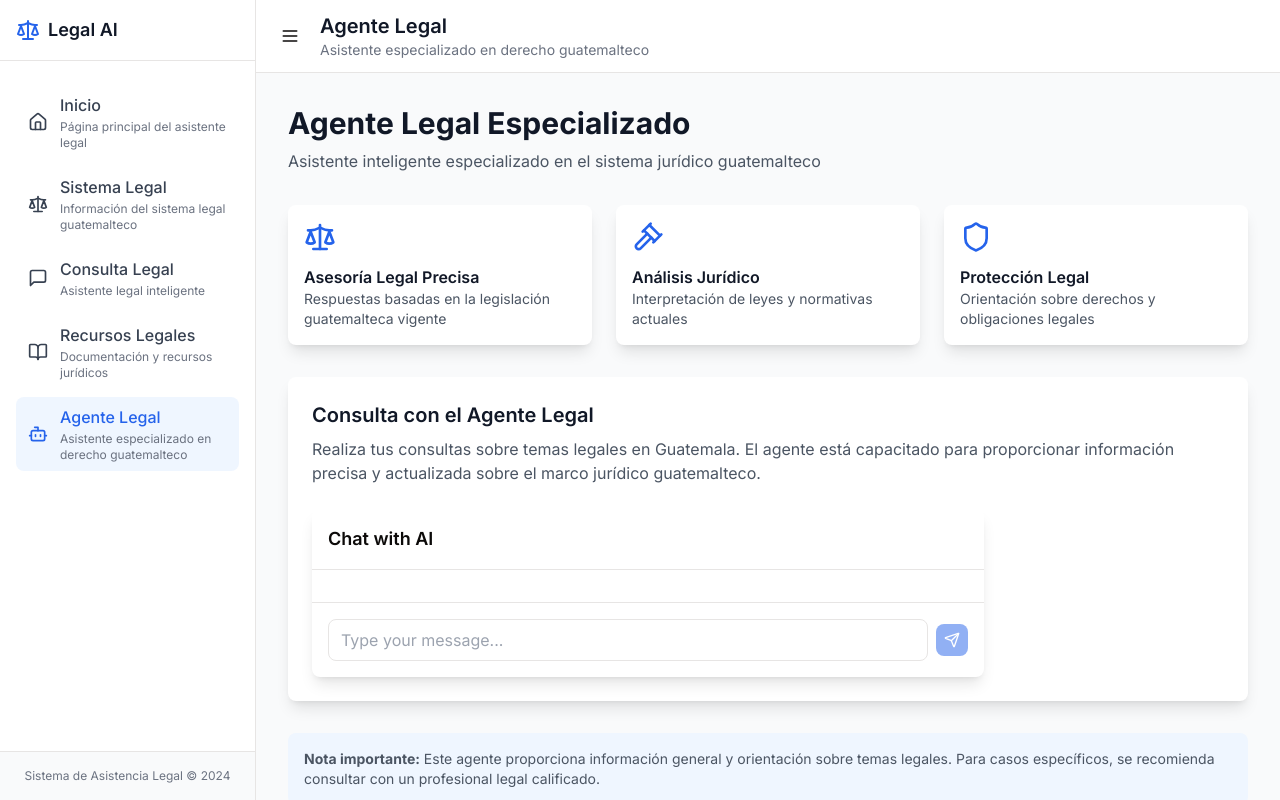
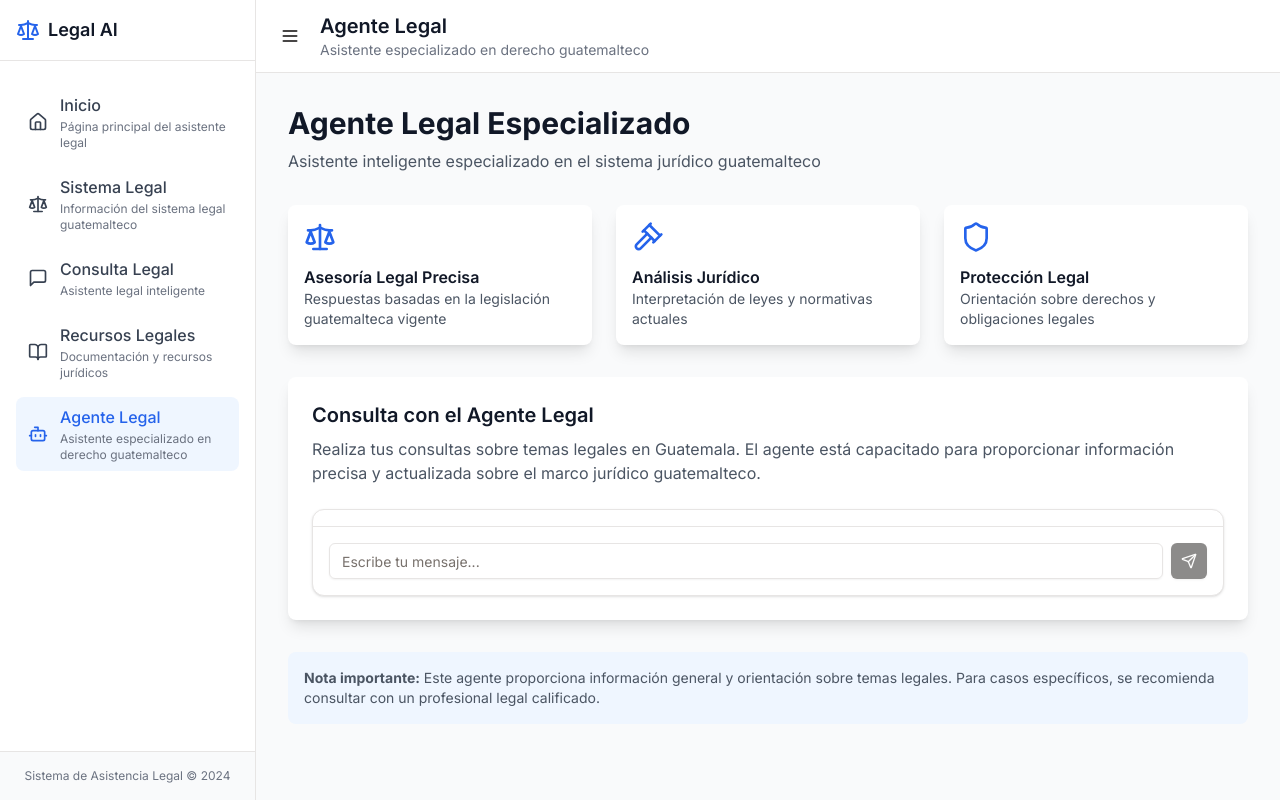
Before and after one commit to kevinArgueta96/legal-ai, a Next.js app: page /agente in a window 1280 px wide. Built offline with nearby package versions, Linux system fonts and the light colour scheme.

Commit message:
Reponse message using an agents with langraph

```diff
--- a/src/app/agente/page.tsx
+++ b/src/app/agente/page.tsx
@@ -54,7 +54,7 @@ export default function AgentePage() {
               marco jurídico guatemalteco.
             </p>
           </div>
-          <ChatWindow endpoint="/api/langchain-pinecone" />
+          <ChatWindow endpoint="/api/langgraph" />
         </div>
 
         {/* Disclaimer */}
--- /dev/null
+++ b/src/app/api/langgraph/route.ts
@@ -0,0 +1,107 @@
+import { NextResponse, NextRequest } from "next/server";
+
+import { Message as VercelChatMessage, StreamingTextResponse } from "ai";
+import { createReactAgent } from "@langchain/langgraph/prebuilt";
+import { ChatOpenAI } from "@langchain/openai";
+
+import {
+  AIMessage,
+  BaseMessage,
+  ChatMessage,
+  HumanMessage,
+  SystemMessage,
+} from "@langchain/core/messages";
+
+import {
+  obtainNegativeValue,
+  obtainPositiveValue,
+  obtainExpensesData,
+  obtainUserName
+ } from "@/utils/tools/initial-tool";
+
+export const runtime = "edge";
+
+const convertVercelMessageToLangChainMessage = (message: VercelChatMessage) => {
+  if (message.role === "user") {
+    return new HumanMessage(message.content);
+  } else if (message.role === "assistant") {
+    return new AIMessage(message.content);
+  } else {
+    return new ChatMessage(message.content, message.role);
+  }
+};
+
+const convertLangChainMessageToVercelMessage = (message: BaseMessage) => {
+  if (message._getType() === "human") {
+    return { content: message.content, role: "user" };
+  } else if (message._getType() === "ai") {
+    return {
+      content: message.content,
+      role: "assistant",
+      tool_calls: (message as AIMessage).tool_calls,
+    };
+  } else {
+    return { content: message.content, role: message._getType() };
+  }
+};
+
+const AGENT_SYSTEM_TEMPLATE = `Eres un agente de IA, el cual recibira instrucciones y respondera
+segun tus intrucciones. Por favor, escribe "Hola" para comenzar.`;
+
+export async function POST(request: NextRequest) {
+  try {
+    const body = await request.json();
+
+    const messages = (body.messages ?? [])
+      .filter(
+        (message: VercelChatMessage) =>
+          message.role === "user" || message.role === "assistant",
+      )
+      .map(convertVercelMessageToLangChainMessage);
+
+
+    const tools = [
+      obtainNegativeValue,
+      obtainPositiveValue,
+      obtainExpensesData,
+      obtainUserName
+    ];
+
+    const chat = new ChatOpenAI({
+      model: "gpt-4o-mini",
+      temperature: 0,
+    });
+
+
+    const agent = createReactAgent({
+      llm: chat,
+      tools,
+      messageModifier: new SystemMessage(AGENT_SYSTEM_TEMPLATE),
+    });
+
+    const eventStream = await agent.streamEvents(
+      { messages },
+      { version: "v2" },
+    );
+
+    const textEncoder = new TextEncoder();
+    const transformStream = new ReadableStream({
+      async start(controller) {
+        for await (const { event, data } of eventStream) {
+          if (event === "on_chat_model_stream") {
+            // Intermediate chat model generations will contain tool calls and no content
+            if (!!data.chunk.content) {
+              controller.enqueue(textEncoder.encode(data.chunk.content));
+            }
+          }
+        }
+        controller.close();
+      },
+    });
+
+    return new StreamingTextResponse(transformStream);
+
+  } catch (error: any) {
+    return NextResponse.json({error: error.message}, {status: error.status ?? 500});
+  }
+}
--- /dev/null
+++ b/src/components/chat/chat-message-bubble.tsx
@@ -0,0 +1,72 @@
+import type { Message } from "ai/react";
+import { cn } from "@/lib/utils";
+import { Card } from "@/components/ui/card";
+import { Bot, User } from "lucide-react";
+
+interface ChatMessageBubbleProps {
+  message: Message;
+  sources?: any[];
+}
+
+export function ChatMessageBubble({ message, sources }: ChatMessageBubbleProps) {
+  const isUser = message.role === "user";
+
+  return (
+    <div className={cn(
+      "flex items-end mb-4",
+      isUser ? "justify-end" : "justify-start"
+    )}>
+      {!isUser && (
+        <div className="flex h-8 w-8 rounded-full bg-gradient-to-r from-violet-500 to-violet-600 items-center justify-center ring-2 ring-violet-500/40 mr-2">
+          <Bot className="h-5 w-5 text-white" />
+        </div>
+      )}
+
+      <div className={cn(
+        "flex flex-col space-y-2 max-w-[85%] md:max-w-[75%]",
+        isUser ? "items-end" : "items-start"
+      )}>
+        <Card className={cn(
+          "px-4 py-3 rounded-2xl shadow-sm",
+          isUser ?
+            "bg-gradient-to-br from-blue-500 to-blue-600 text-white rounded-br-none" :
+            "bg-gray-100 dark:bg-gray-800 rounded-bl-none"
+        )}>
+          <div className="flex flex-col space-y-2">
+            <span className="text-sm whitespace-pre-wrap break-words">
+              {message.content}
+            </span>
+          </div>
+        </Card>
+
+        {sources && sources.length > 0 && (
+          <div className="w-full space-y-2">
+            <div className="text-xs font-medium text-gray-500 dark:text-gray-400">
+              🔍 Sources
+            </div>
+            <div className="bg-gray-50 dark:bg-gray-900/50 rounded-lg p-3 text-xs space-y-2">
+              {sources.map((source, i) => (
+                <div key={`source:${i}`} className="space-y-1">
+                  <div className="text-gray-700 dark:text-gray-300">
+                    {i + 1}. &quot;{source.pageContent}&quot;
+                  </div>
+                  {source.metadata?.loc?.lines !== undefined && (
+                    <div className="text-gray-500 dark:text-gray-400 text-xs">
+                      Lines {source.metadata.loc.lines.from} to {source.metadata.loc.lines.to}
+                    </div>
+                  )}
+                </div>
+              ))}
+            </div>
+          </div>
+        )}
+      </div>
+
+      {isUser && (
+        <div className="flex h-8 w-8 rounded-full bg-gradient-to-r from-blue-500 to-blue-600 items-center justify-center ring-2 ring-blue-500/40 ml-2">
+          <User className="h-5 w-5 text-white" />
+        </div>
+      )}
+    </div>
+  );
+}
--- a/src/components/chat/chat-window.tsx
+++ b/src/components/chat/chat-window.tsx
@@ -1,22 +1,44 @@
 "use client";
 
-import * as React from "react";
-import { Send, User, Bot } from "lucide-react";
+import { useRef, useState, useEffect } from "react";
+import { Send, XCircle } from "lucide-react";
 import { useChat } from "ai/react";
 import { Message } from "ai";
+import { ChatMessageBubble } from "./chat-message-bubble";
+import { Button } from "@/components/ui/button";
+import { Input } from "@/components/ui/input";
+import { Card } from "@/components/ui/card";
 
-export function ChatWindow({ endpoint }: { endpoint: string }) {
-  const { messages, input, handleInputChange, handleSubmit } = useChat({
+export function ChatWindow(props: {
+  endpoint: string,
+  titleText?: string
+}) {
+  const [sourcesForMessages, setSourcesForMessages] = useState<Record<string, any>>({});
+  const [error, setError] = useState<string | null>(null);
+  const { endpoint } = props;
+  const { messages, input, handleInputChange, handleSubmit } =
+  useChat({
     api: endpoint,
+    onResponse(response) {
+      setError(null);
+      const sourcesHeader = response.headers.get("x-sources");
+      const sources = sourcesHeader ? JSON.parse(Buffer.from(sourcesHeader, "base64").toString('utf8')) : [];
+      const messageIndexHeader = response.headers.get("x-message-index");
+      if (sources.length && messageIndexHeader !== null) {
+        setSourcesForMessages({...sourcesForMessages, [messageIndexHeader]: sources});
+      }
+    },
+    streamMode: "text",
     onError: (e) => {
       console.error(e);
-      alert("There was an error executing the chatbot.");
+      setError("Lo sentimos, ha ocurrido un error al procesar tu mensaje.");
+      setTimeout(() => setError(null), 5000);
     }
   });
 
   const inputLength = input.trim().length;
-  const scrollAreaRef = React.useRef<HTMLDivElement>(null);
-  const [isScrolledToBottom, setIsScrolledToBottom] = React.useState(true);
+  const scrollAreaRef = useRef<HTMLDivElement>(null);
+  const [isScrolledToBottom, setIsScrolledToBottom] = useState(true);
 
   const handleScroll = (e: React.UIEvent<HTMLDivElement>) => {
     const { scrollTop, scrollHeight, clientHeight } = e.currentTarget;
@@ -30,7 +52,7 @@ export function ChatWindow({ endpoint }: { endpoint: string }) {
     }
   };
 
-  React.useEffect(() => {
+  useEffect(() => {
     if (isScrolledToBottom) {
       scrollToBottom();
     }
@@ -43,85 +65,50 @@ export function ChatWindow({ endpoint }: { endpoint: string }) {
   };
 
   return (
-    <div className="w-full max-w-2xl h-full flex flex-col bg-white rounded-lg shadow-lg">
-      <div className="flex flex-row items-center justify-between p-4 border-b">
-        <h2 className="text-lg font-semibold">Chat with AI</h2>
-      </div>
-      <div className="flex-grow p-0 overflow-hidden relative">
+    <Card className="flex flex-col h-full">
+      {error && (
+        <div className="absolute top-4 left-1/2 -translate-x-1/2 z-50">
+          <div className="bg-destructive/15 text-destructive rounded-lg px-4 py-2 flex items-center gap-2">
+            <XCircle className="h-4 w-4" />
+            <span className="text-sm font-medium">{error}</span>
+          </div>
+        </div>
+      )}
+
+      <div className="flex-1 overflow-hidden">
         <div
-          className="h-full overflow-auto"
           ref={scrollAreaRef}
           onScroll={handleScroll}
+          className="h-full overflow-auto px-4 pt-4"
         >
-          <div className="space-y-4 p-4">
-            {messages.map((m: Message, index) => (
-              <div
-                key={m.id}
-                className={`flex items-start space-x-2 transition-all duration-300 ease-in-out ${
-                  m.role === "user" ? "justify-end" : "justify-start"
-                } ${index === 0 ? "pt-8" : ""}`}
-                style={{
-                  opacity: `${Math.min(1, (index + 1) / 3)}`,
-                }}
-              >
-                {m.role !== "user" && (
-                  <div className="w-8 h-8 rounded-full bg-gray-200 flex items-center justify-center">
-                    <Bot size={24} />
-                  </div>
-                )}
-                <div
-                  className={`flex flex-col space-y-2 max-w-[75%] rounded-lg px-3 py-2 text-sm ${
-                    m.role === "user"
-                      ? "bg-blue-600 text-white"
-                      : "bg-gray-100"
-                  }`}
-                >
-                  <span className="font-semibold">
-                    {m.role === "user" ? "You" : "AI"}
-                  </span>
-                  <p>{m.content}</p>
-                </div>
-                {m.role === "user" && (
-                  <div className="w-8 h-8 rounded-full bg-gray-200 flex items-center justify-center">
-                    <User size={24} />
-                  </div>
-                )}
-              </div>
-            ))}
-          </div>
+          {messages.map((message: Message, index) => (
+            <ChatMessageBubble
+              key={message.id}
+              message={message}
+              sources={sourcesForMessages[index]}
+            />
+          ))}
         </div>
-        <div
-          className="absolute top-0 left-0 right-0 h-16 bg-gradient-to-b from-white to-transparent pointer-events-none"
-          style={{
-            opacity: isScrolledToBottom ? 0 : 1,
-            transition: 'opacity 0.3s ease-in-out',
-          }}
-        />
       </div>
+
       <div className="p-4 border-t">
-        <form
-          onSubmit={handleFormSubmit}
-          className="flex w-full items-center space-x-2"
-        >
-          <input
-            type="text"
-            id="message"
-            placeholder="Type your message..."
-            className="flex-1 px-3 py-2 border rounded-lg focus:outline-none focus:ring-2 focus:ring-blue-500"
-            autoComplete="off"
+        <form onSubmit={handleFormSubmit} className="flex gap-2">
+          <Input
+            placeholder="Escribe tu mensaje..."
             value={input}
             onChange={handleInputChange}
+            className="flex-1"
           />
-          <button
+          <Button
             type="submit"
+            size="icon"
             disabled={inputLength === 0}
-            className="p-2 rounded-lg bg-blue-600 text-white hover:bg-blue-700 focus:outline-none focus:ring-2 focus:ring-blue-500 disabled:opacity-50"
           >
             <Send className="h-4 w-4" />
-            <span className="sr-only">Send</span>
-          </button>
+            <span className="sr-only">Enviar mensaje</span>
+          </Button>
         </form>
       </div>
-    </div>
+    </Card>
   );
 }
```
Also changed, not shown: src/utils/tools/initial-tool.ts (+10 -0 lines), src/app/api/langgraph/route_old.tsx (renamed from src/app/api/langgraph/route.tsx).
